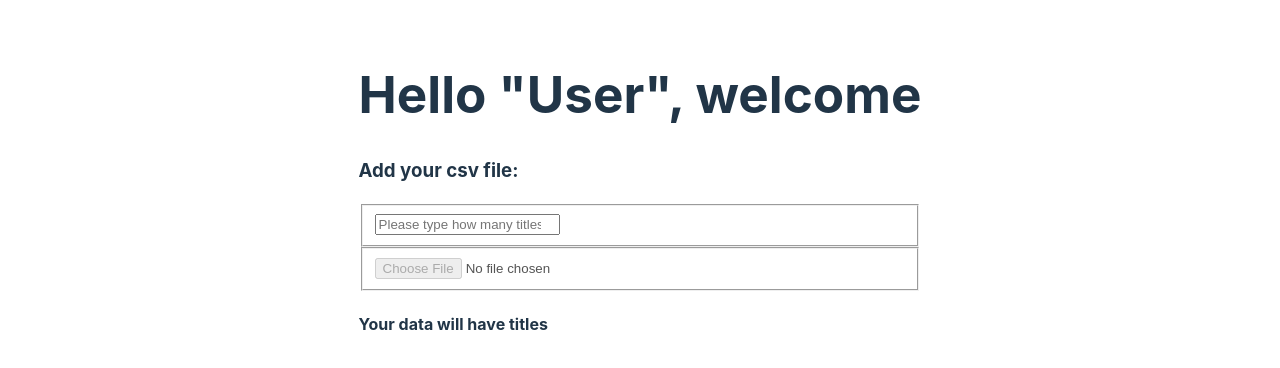
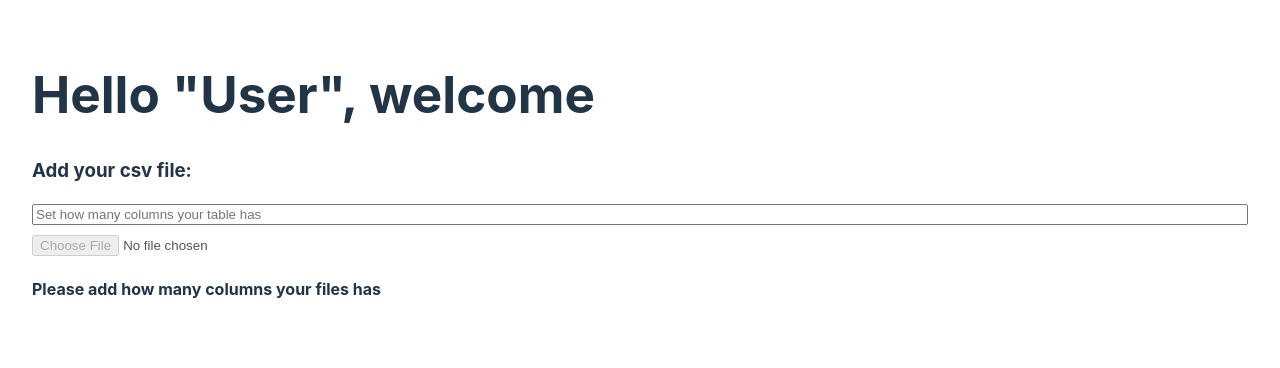
Before and after one commit to nathpaiva/full-stack-app, a React (Vite) app in the folder packages/client/: page / in a window 1280 px wide. Shown: the top 368 px of the page. Built offline with nearby package versions, Linux system fonts and the light colour scheme.

Commit message:
feat: creates csv normalizer and render the data

```diff
--- a/packages/client/src/App.css
+++ b/packages/client/src/App.css
@@ -1,7 +1,8 @@
 #root {
-  /* max-width: 1280px; */
+  max-width: 1280px;
   margin: 0 auto;
   padding: 2rem;
+  width: 100%;
 }
 
 .logo {
@@ -44,16 +45,34 @@
 
 .grid-table {
   display: grid;
-  gap: 10px;
-
-  .title {
-    color: orange;
-    font-weight: bold;
-    text-align: center;
-  }
+  row-gap: 10px;
+  border-radius: 2px;
 
   .grid-content {
     word-break: break-all;
     text-transform: capitalize;
+    padding: 0 5px;
+
+    &.title {
+      --space: 10px;
+
+      background-color: #646cffaa;
+
+      font-weight: bold;
+      padding-top: var(--space);
+      padding-bottom: var(--space);
+
+      border-bottom: 5px solid #61dafbaa;
+      border-radius: 2px;
+    }
   }
 }
+
+.fieldset-group {
+  display: flex;
+  flex-direction: column;
+  gap: 10px;
+  border: none;
+  padding: 0;
+  margin: 0;
+}
--- a/packages/client/src/App.tsx
+++ b/packages/client/src/App.tsx
@@ -1,12 +1,18 @@
-/* eslint-disable @typescript-eslint/no-unsafe-call */
 import { useEffect, useState } from 'react'
 import './App.css'
 
 export function App() {
-  const [headerSize, setHeaderSize] = useState<number | null>(null)
+  const [columns, setColumns] = useState<number | null>(null)
   const [csvParsedDocument, setCsvParsedDocument] = useState<string[] | null>(
     null,
   )
+  const tableTitle = csvParsedDocument?.length
+    ? `Your table has ${columns} columns`
+    : ` ${
+        columns
+          ? `Your data will have: ${columns} columns`
+          : 'Please add how many columns your files has'
+      }`
 
   useEffect(() => {
     if (!csvParsedDocument) return
@@ -24,20 +30,75 @@ export function App() {
       const result = event.target?.result
 
       if (typeof result === 'string') {
-        const data = result?.split('\n').map((item) => item.split(','))
+        const data1 = result?.split('\n').map((row, index) => {
+          if (!index) {
+            return row.split(',')
+          }
 
-        setCsvParsedDocument(data.flat())
-      }
-    })
+          // set if the row is an array
+          let rowIsArray = false
+          // set the position of this row during the normalization
+          let position: number | null = null
+          // create the new row normalized
+          const rowNormalized: string[] = []
 
-    fileReaderInstance.addEventListener('progress', (event) => {
-      if (event.loaded && event.total) {
-        const percentage = (event.loaded / event.total) * 100
+          // we can void this by creating an regex to use in the `.split()` 🥲
+          row.split(',').forEach((_item) => {
+            // check if starts a new array
+            const starts = _item.startsWith('"')
+            // check if the end of the array
+            const ends = _item.endsWith('"')
 
-        console.log(
-          '🚀 ~ file: App.tsx:37 ~ readFile.addEventListener ~ percentage:',
-          percentage,
-        )
+            // if is not an array only add the value to the new rowNormalized
+            if (!starts && !ends && !rowIsArray) {
+              rowNormalized.push(_item)
+            }
+
+            /**
+             * if is starting a new array
+             * set rowIsArray to true
+             * injects the new value to the rowNormalized
+             * set the position of this new item in the rowNormalized
+             */
+            if (starts) {
+              rowIsArray = true
+              rowNormalized.push(_item)
+              position = rowNormalized.length - 1
+            }
+
+            /**
+             * if the rowIsArray and is not the start ot end
+             * concat the content in the rowNormalized in the correct position
+             */
+            if (
+              rowIsArray &&
+              !ends &&
+              !starts &&
+              typeof position === 'number'
+            ) {
+              rowNormalized[position] = `${rowNormalized[position]},${_item}`
+            }
+
+            /**
+             * if is the ends of the array
+             * concat the content in the rowNormalized in the correct position
+             * and reset the rowIsArray
+             * and reset the position to null
+             */
+            if (ends && typeof position === 'number') {
+              rowIsArray = false
+              rowNormalized[position] = `${rowNormalized[position]},${_item}`
+
+              position = null
+            }
+          })
+
+          return rowNormalized
+        })
+
+        const data = data1.flat()
+
+        setCsvParsedDocument(data)
       }
     })
 
@@ -49,7 +110,7 @@ export function App() {
   ) => {
     const quantity = Number(event.target.value)
 
-    setHeaderSize(quantity)
+    setColumns(quantity)
   }
 
   return (
@@ -57,45 +118,48 @@ export function App() {
       <h1>Hello "User", welcome</h1>
 
       <h3>Add your csv file:</h3>
-      <fieldset>
+
+      <fieldset className="fieldset-group">
         <input
           type="number"
           onChange={handleHeaderSizerOnChange}
-          defaultValue={headerSize ? headerSize : undefined}
-          placeholder="Please type how many titles your file has"
+          defaultValue={columns ? columns : undefined}
+          placeholder="Set how many columns your table has"
         />
-      </fieldset>
-      <fieldset>
+
         <input
           type="file"
           accept=".csv"
           onChange={handleOnChangeCsv}
-          disabled={!headerSize}
+          disabled={!columns}
         />
       </fieldset>
 
       {/* Create table for the user data */}
-      <h4>Your data will have {headerSize} titles</h4>
-      <div
+      <h4>{tableTitle}</h4>
+      <ul
         className="grid-table"
         style={{
-          gridTemplate: `max-content / repeat(${headerSize}, 150px)`,
+          gridTemplate: `max-content / repeat(${columns}, 1fr)`,
         }}
+        role="table"
+        aria-label={tableTitle}
       >
-        {headerSize &&
+        {columns &&
           csvParsedDocument?.map((item, index) => {
-            const isTitle = index + 1 <= headerSize
+            const isTitle = index + 1 <= columns
             const text = isTitle ? item.replaceAll('_', ' ') : item
             return (
-              <div
+              <li
                 className={`grid-content ${isTitle ? 'title' : 'item'}`}
                 key={`${item}-${index}`}
+                role="row"
               >
                 {text}
-              </div>
+              </li>
             )
           })}
-      </div>
+      </ul>
     </>
   )
 }
--- a/packages/client/src/index.css
+++ b/packages/client/src/index.css
@@ -69,3 +69,9 @@ button {
     background-color: #f9f9f9;
   }
 }
+
+ul {
+  list-style: none;
+  padding: 0;
+  margin: 0;
+}
```
